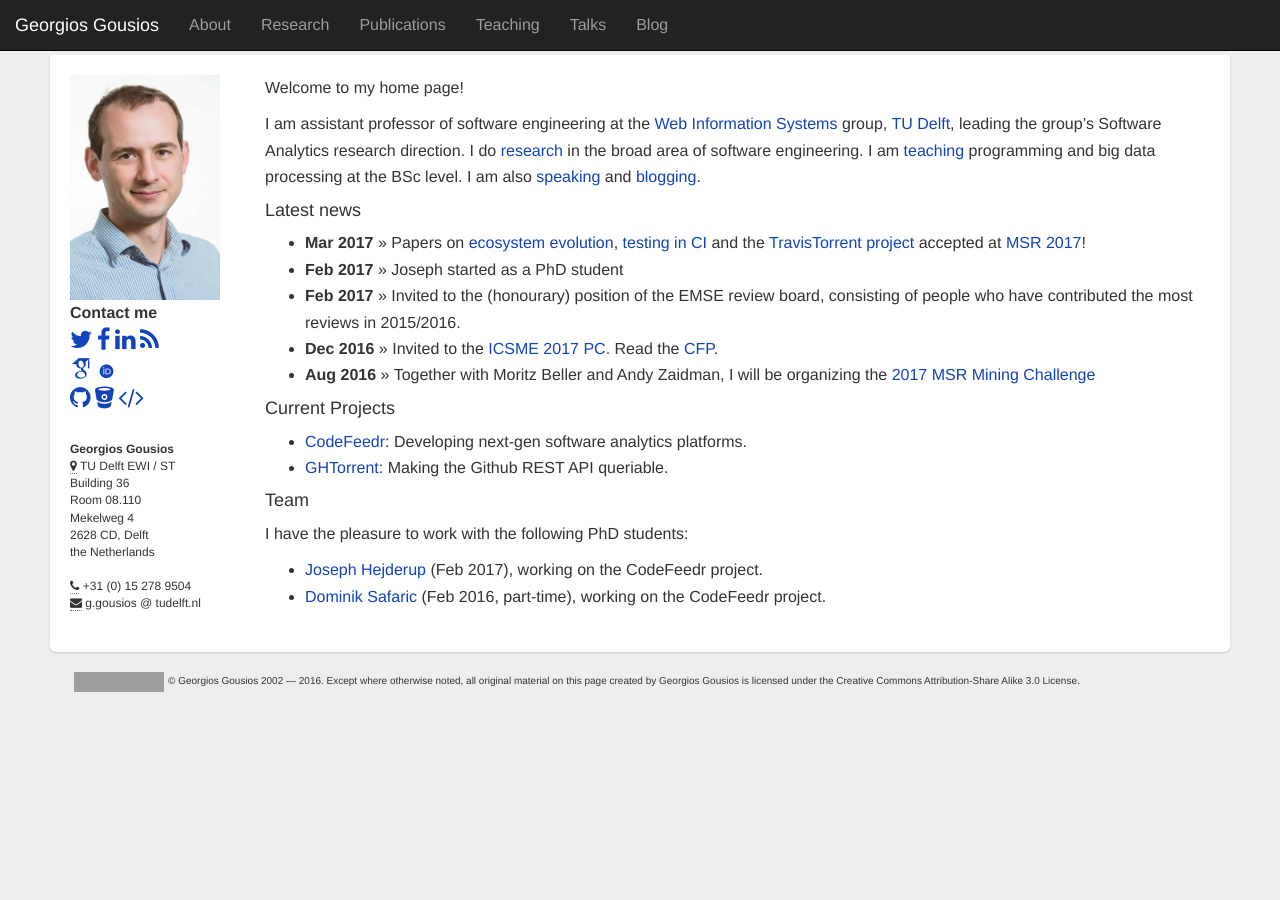
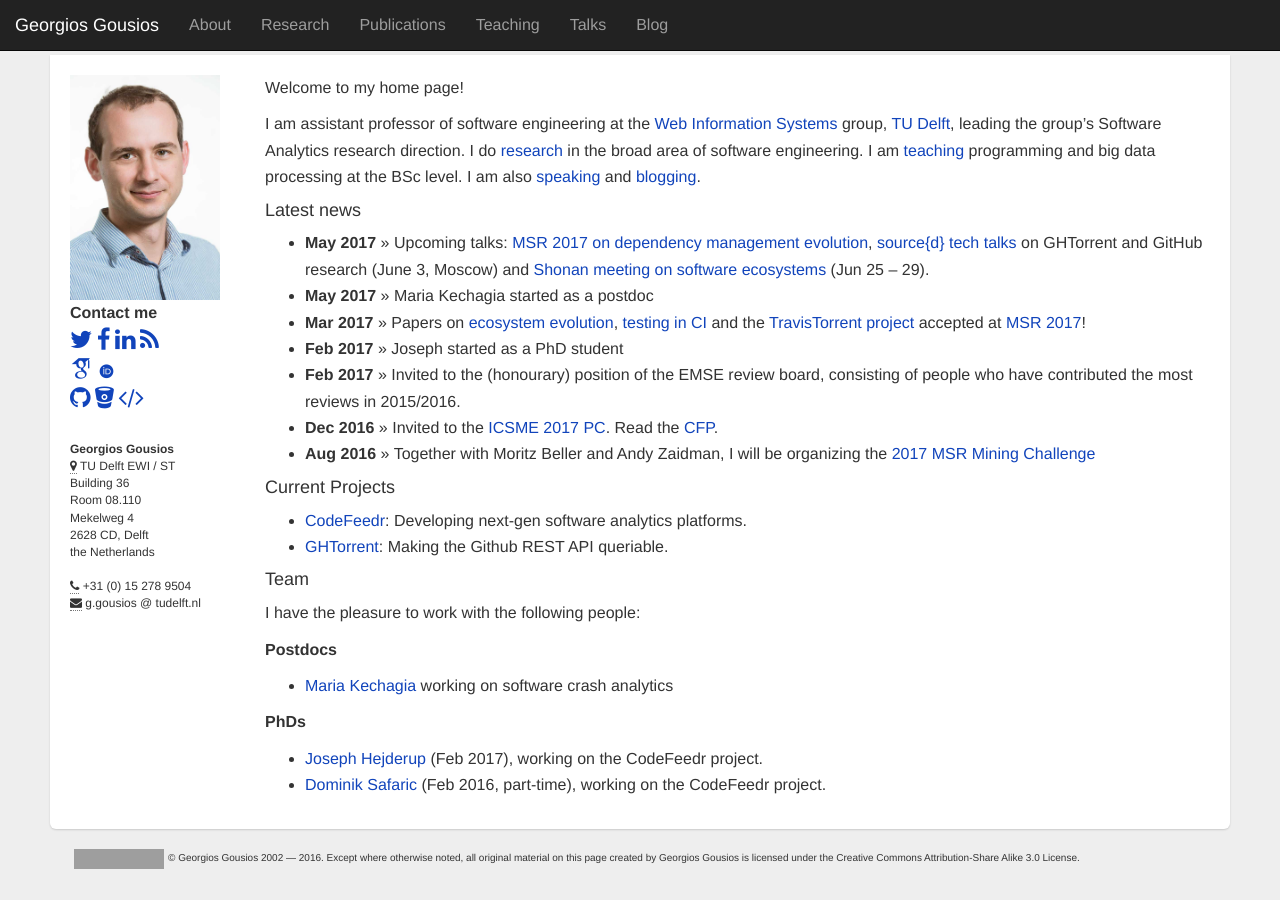
Before and after one commit to gousiosg/homepage, a Jekyll site: the page built from index.md, in a window 1280 px wide. Built offline with Jekyll 4.4.1, drawn with Linux system fonts in a browser that asks for light colours; nearby versions of some CDN libraries; some web fonts are replaced; Markdown is read by kramdown in place of the engine named in the settings; grey boxes are pictures that could not be loaded.

```diff
--- a/index.md
+++ b/index.md
@@ -14,6 +14,12 @@ and [blogging](/blog/).
 
 #### Latest news
 
+* **May 2017** &raquo; Upcoming talks: [MSR 2017](http://2017.msrconf.org/) [on
+  dependency management evolution](/bibliography/KGDP17.html),
+  [source{d} tech talks](http://talks.sourced.tech/machine-learning-2017/)
+  on GHTorrent and GitHub research (June 3, Moscow) and [Shonan meeting on
+  software ecosystems](http://shonan.nii.ac.jp/seminar/099/) (Jun 25 -- 29).
+* **May 2017** &raquo; Maria Kechagia started as a postdoc
 * **Mar 2017** &raquo; Papers on [ecosystem
   evolution](/bibliography/KGDP17.html), [testing in CI](/bibliography/BGZ17.html)
   and the [TravisTorrent](/bibliography/BGZ17.html) [project](https://travistorrent.testroots.org) accepted at [MSR 2017](http://2017.msrconf.org)!
@@ -31,7 +37,13 @@ be organizing the [2017 MSR Mining Challenge](http://2017.msrconf.org/#/challeng
 
 #### Team
 
-I have the pleasure to work with the following PhD students:
+I have the pleasure to work with the following people:
+
+**Postdocs**
+
+* [Maria Kechagia]() working on software crash analytics
+
+**PhDs**
 
 * [Joseph Hejderup](https://nl.linkedin.com/in/josephhejderup) (Feb 2017), working on the CodeFeedr project.
 * [Dominik Safaric](https://www.linkedin.com/in/dominik-safaric-83666749/) (Feb
```
Also changed, not shown: _posts/2017-05-27-Report-from-ICSE-2017.md (added, +77 -0 lines), courses/atse/index.md (deleted, +0 -25 lines), teaching.md (+3 -3 lines), 1 other file.
